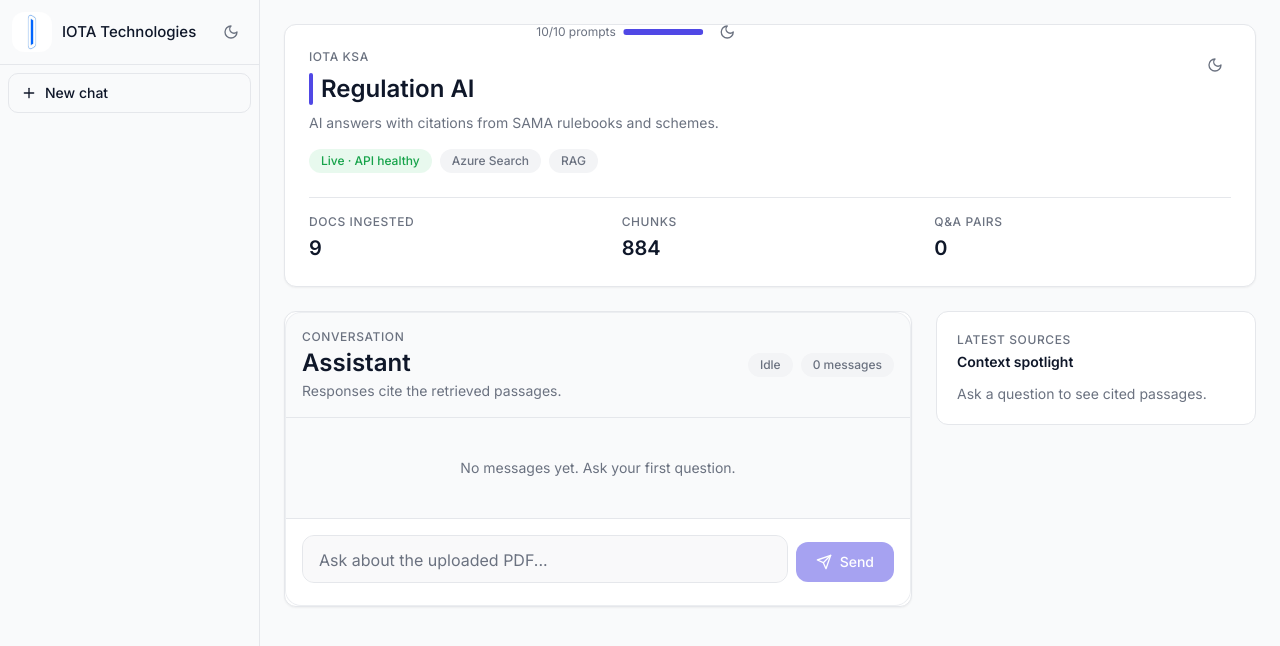
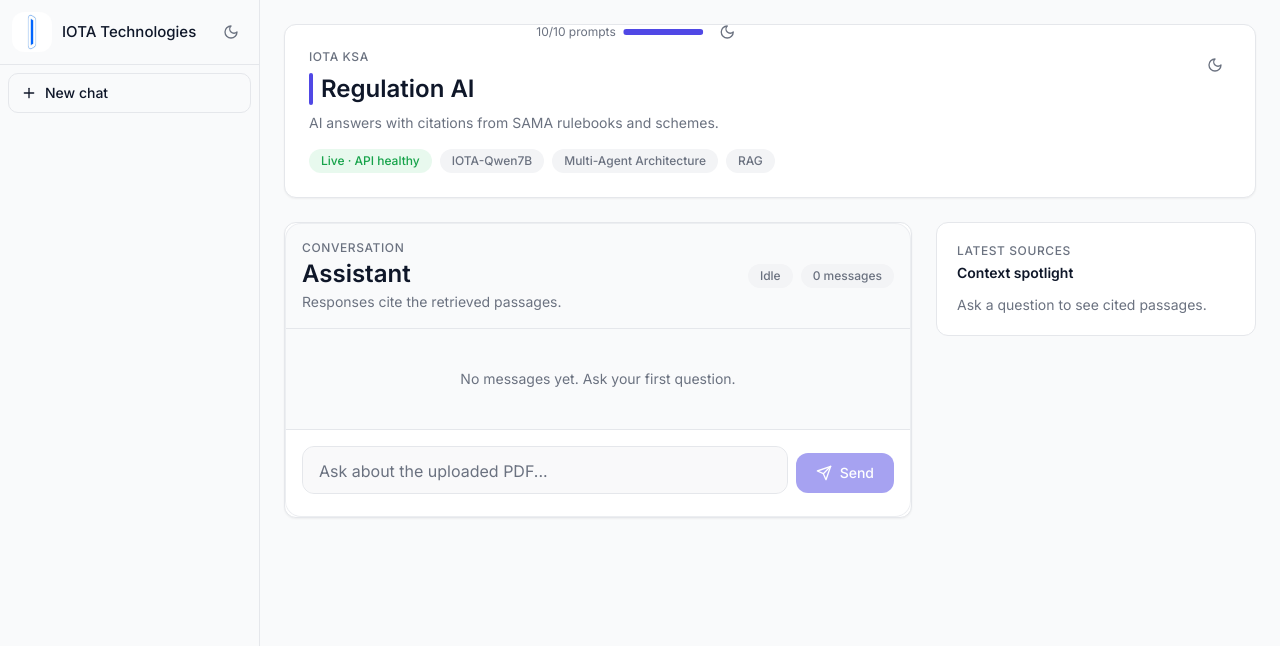
Before and after one commit to abduliota/iota, a Next.js app in the folder frontend/: page / in a window 1280 px wide. Shown: the top 646 px of the page. Built offline with nearby package versions, Linux system fonts and the light colour scheme.

Commit message:
Update SummaryCard component: Replace hardcoded tags with dynamic labels for IOTA-Qwen7B and Multi-Agent Architecture, while removing the previously displayed metrics for Docs Ingested, Chunks, and Q&A Pairs to streamline the layout.

```diff
--- a/frontend/components/dashboard/SummaryCard.tsx
+++ b/frontend/components/dashboard/SummaryCard.tsx
@@ -28,32 +28,15 @@
           Live · API healthy
         </span>
         <span className="rounded-full bg-muted px-3 py-1 text-xs font-medium text-muted-foreground">
-          Azure Search
+          IOTA-Qwen7B
+        </span>
+        <span className="rounded-full bg-muted px-3 py-1 text-xs font-medium text-muted-foreground">
+          Multi-Agent Architecture
         </span>
         <span className="rounded-full bg-muted px-3 py-1 text-xs font-medium text-muted-foreground">
           RAG
         </span>
       </div>
-      <div className="mt-6 grid grid-cols-3 gap-4 border-t border-border pt-4">
-        <div>
-          <p className="text-xs font-medium uppercase tracking-wider text-muted-foreground">
-            Docs Ingested
-          </p>
-          <p className="mt-1 text-xl font-semibold text-foreground">9</p>
-        </div>
-        <div>
-          <p className="text-xs font-medium uppercase tracking-wider text-muted-foreground">
-            Chunks
-          </p>
-          <p className="mt-1 text-xl font-semibold text-foreground">884</p>
-        </div>
-        <div>
-          <p className="text-xs font-medium uppercase tracking-wider text-muted-foreground">
-            Q&A Pairs
-          </p>
-          <p className="mt-1 text-xl font-semibold text-foreground">0</p>
-        </div>
-      </div>
     </div>
   );
 }
```
